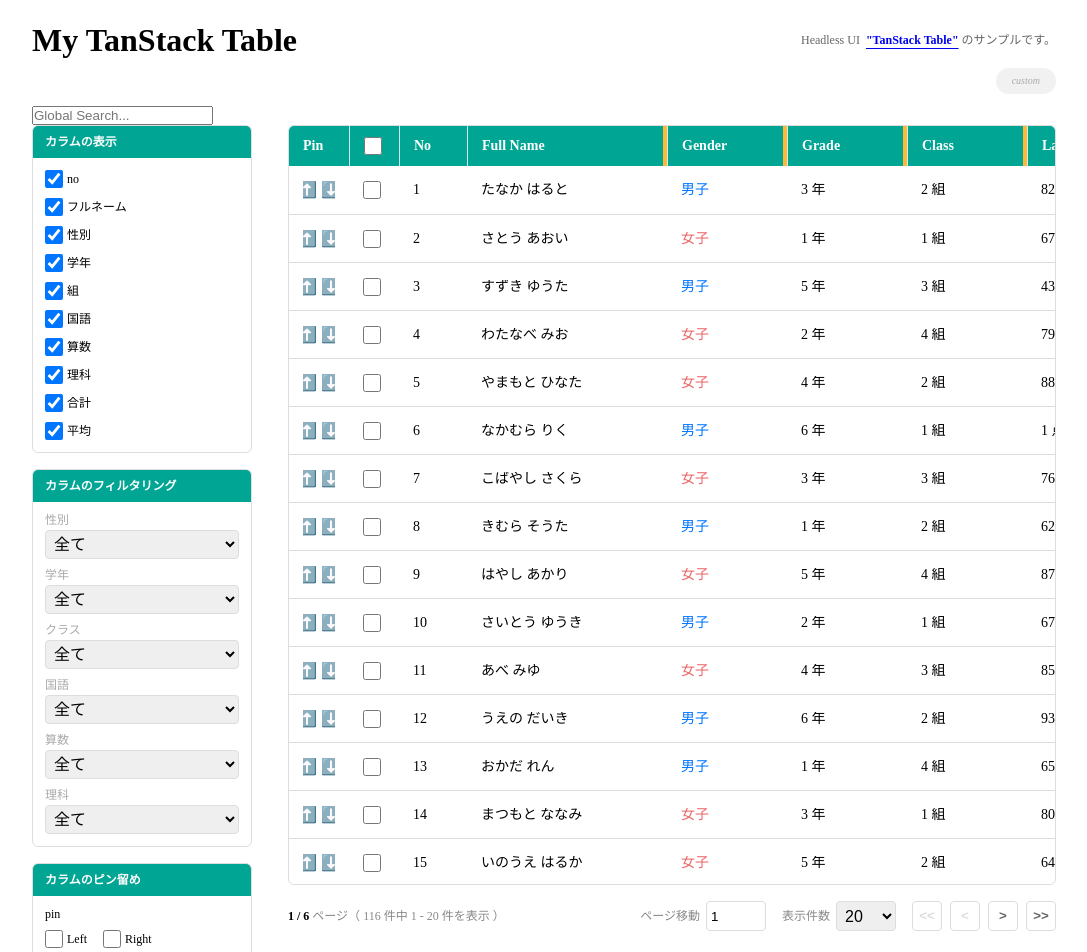
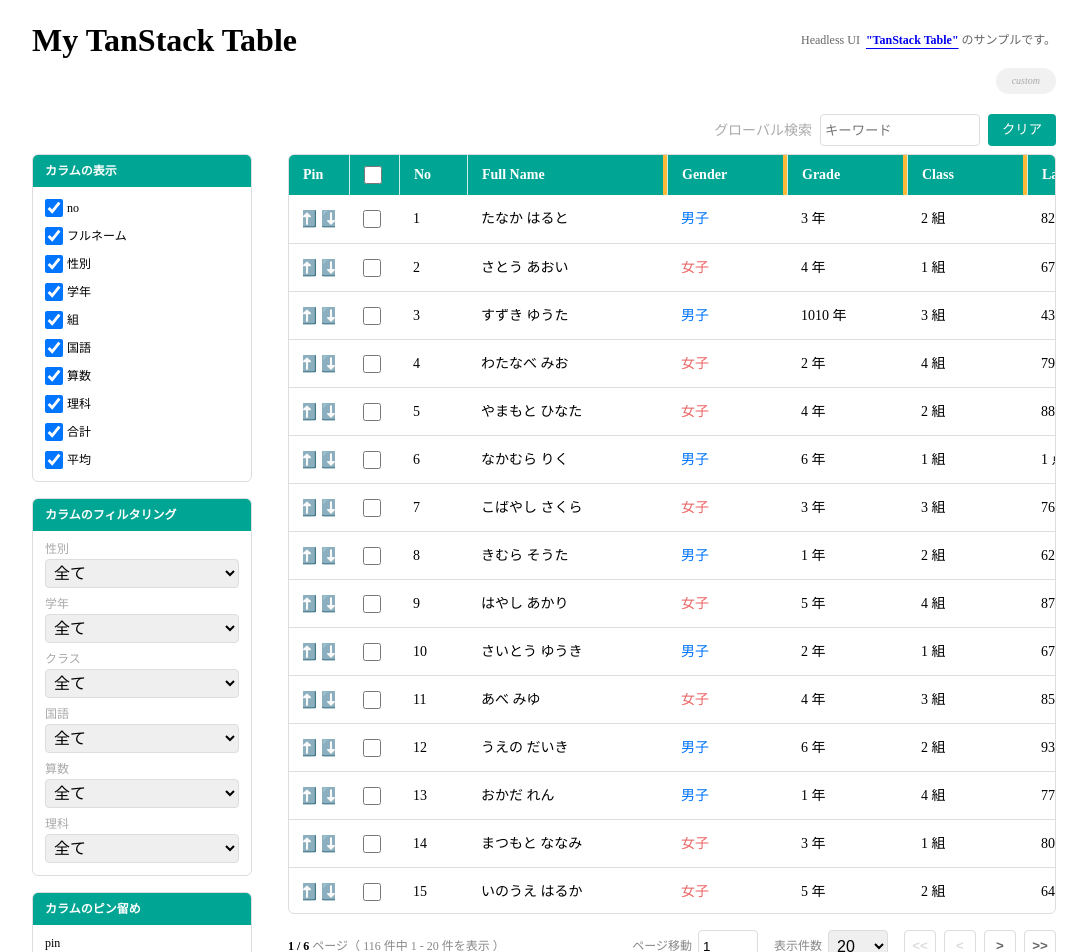
Before and after one commit to twosun-8-git/tanstack-table, a Next.js app: page /custom-flat-column in a window 1280 px wide. Shown: the top 952 px of the page, without its empty margins (96-1183 px from the left). Built offline with nearby package versions, Linux system fonts and the light colour scheme.

Commit message:
Global Filterによる検索機能を組み込み

```diff
--- a/src/app/_components/ColumnPinned.tsx
+++ b/src/app/_components/ColumnPinned.tsx
@@ -7,8 +7,6 @@ type Props<T> = {
 };
 
 export function ColumnPinned<T>({ table }: Props<T>) {
-  const columns = table.getAllColumns();
-
   // enablePinning: true または未定義のカラムのみ
   const enablePinningColumns = table
     .getAllColumns()
--- /dev/null
+++ b/src/app/_components/Search.tsx
@@ -0,0 +1,23 @@
+type Props = {
+  value: string;
+  handleChange: (value: string) => void;
+};
+
+export function Search({ value, handleChange }: Props) {
+  return (
+    <div className="search">
+      <label>
+        <span>グローバル検索</span>
+        <input
+          type="text"
+          value={value ?? ""}
+          onChange={(e) => handleChange(e.target.value)}
+          placeholder="キーワード"
+        />
+      </label>
+      <button type="button" onClick={() => handleChange("")}>
+        クリア
+      </button>
+    </div>
+  );
+}
--- a/src/app/_components/index.ts
+++ b/src/app/_components/index.ts
@@ -5,3 +5,4 @@ export { GridTableBodyRow } from "./GridTableBodyRow";
 export { GridTableBodyCell } from "./GridTableBodyCell";
 export { GridTableFooterCell } from "./GridTableFooterCell";
 export { Pagination } from "./Pagination";
+export { Search } from "./Search";
--- a/src/app/_rows/index.tsx
+++ b/src/app/_rows/index.tsx
@@ -15,7 +15,7 @@ export const rows = [
     lastName: "さとう",
     firstName: "あおい",
     gender: "女子",
-    grade: 1,
+    grade: 4,
     class: 1,
     lang: 67,
     arith: 73,
@@ -26,7 +26,7 @@ export const rows = [
     lastName: "すずき",
     firstName: "ゆうた",
     gender: "男子",
-    grade: 5,
+    grade: 1010,
     class: 3,
     lang: 43,
     arith: 50,
@@ -62,7 +62,7 @@ export const rows = [
     grade: 6,
     class: 1,
     lang: 1,
-    arith: 42,
+    arith: 300,
     science: 12,
   },
   {
@@ -85,7 +85,7 @@ export const rows = [
     class: 2,
     lang: 62,
     arith: 69,
-    science: 71,
+    science: 999,
   },
   {
     no: 9,
@@ -138,7 +138,7 @@ export const rows = [
     gender: "男子",
     grade: 1,
     class: 4,
-    lang: 65,
+    lang: 777,
     arith: 71,
     science: 68,
   },
--- a/src/app/_utils/index.ts
+++ b/src/app/_utils/index.ts
@@ -1,6 +1,34 @@
 "use client";
 import { CSSProperties } from "react";
 import { Table, Column, Row } from "@tanstack/react-table";
+
+/** Global Filter */
+export function customGlobalFilterFn<T extends object>(
+  row: Row<T>,
+  columnId: string,
+  filterValue: string
+): boolean {
+  // 検索文字
+  const _searchValue = filterValue.toLowerCase();
+
+  // アクセサーカラムの検索
+  const _cellValue = String(row.getValue(columnId)).toLowerCase();
+
+  if (_cellValue !== undefined) {
+    if (_cellValue.includes(_searchValue)) return true;
+  }
+
+  const _original = row.original;
+
+  // フルネームの検索
+  if ("lastName" in _original && "firstName" in _original) {
+    const _displayValue =
+      `${_original.lastName} ${_original.firstName}`.toLowerCase();
+    if (_displayValue.includes(_searchValue)) return true;
+  }
+
+  return false;
+}
 
 /** Column Filter Value */
 export function getColumnFilterValue<T>(column: Column<T> | undefined) {
--- a/src/app/custom-flat-column/page.tsx
+++ b/src/app/custom-flat-column/page.tsx
@@ -17,7 +17,6 @@ import {
   RowSelectionState,
   SortingState,
   VisibilityState,
-  Cell,
 } from "@tanstack/react-table";
 
 // DnD
@@ -50,9 +49,14 @@ import {
   GridTableFooterCell,
   GridTableHeaderCell,
   Pagination,
+  Search,
 } from "@/app/_components";
 
-import { getColumnPinningStyle, getRowPinningStyle } from "@/app/_utils";
+import {
+  customGlobalFilterFn,
+  getColumnPinningStyle,
+  getRowPinningStyle,
+} from "@/app/_utils";
 
 export default function Page() {
   const [data] = useState(() => [...rows]);
@@ -247,10 +251,10 @@ export default function Page() {
     data,
     columns: newColumns,
     getCoreRowModel: getCoreRowModel(),
-    // globalFilterFn: "includesString",
 
     // Global Filter
     onGlobalFilterChange: setGlobalFilter,
+    globalFilterFn: customGlobalFilterFn,
 
     // Column Filter
     enableColumnFilters: true,
@@ -362,14 +366,7 @@ export default function Page() {
         <div className="current">
           <span>custom</span>
         </div>
-        <div>
-          <input
-            type="text"
-            value={globalFilter}
-            onChange={(e) => setGlobalFilter(e.target.value)}
-            placeholder="Global Search..."
-          />
-        </div>
+        <Search value={globalFilter} handleChange={setGlobalFilter} />
         <div className="container">
           <ColumnController
             table={table}
--- a/src/app/style.css
+++ b/src/app/style.css
@@ -418,8 +418,8 @@ header p {
   align-items: center;
   justify-content: center;
   font-weight: bold;
-  width: 30px;
-  height: 30px;
+  width: 32px;
+  height: 32px;
   background: none;
   border: var(--border);
   color: #666;
@@ -436,7 +436,7 @@ header p {
   align-items: center;
 }
 .pagination__block.status {
-  height: 30px;
+  height: 32px;
   border-radius: 4px;
   margin-right: auto;
 }
@@ -446,7 +446,7 @@ header p {
 .pagination__block input,
 .pagination__block select {
   width: 60px;
-  height: 30px;
+  height: 32px;
   padding: 4px;
   border: var(--border);
   border-radius: 4px;
@@ -454,7 +454,35 @@ header p {
 .pagination__block select {
   cursor: pointer;
 }
-
+.search {
+  display: flex;
+  height: 32px;
+  justify-content: end;
+  gap: 8px;
+  margin-block: 8px;
+}
+.search span {
+  font-size: 14px;
+  margin-right: 8px;
+  color: #aaa;
+}
+.search input,
+.search button {
+  height: 100%;
+}
+.search input {
+  width: 160px;
+  border: var(--border);
+  border-radius: 4px;
+  padding: 4px;
+}
+.search button {
+  width: 68px;
+  padding: 4px;
+  background: var(--primaryColor);
+  color: #fff;
+  border-radius: 4px;
+}
 @media (hover: hover) {
   .resizer {
     opacity: 0;
```
Also changed, not shown: src/app/custom-flat-column/_columns/index.tsx (+2 -12 lines).
